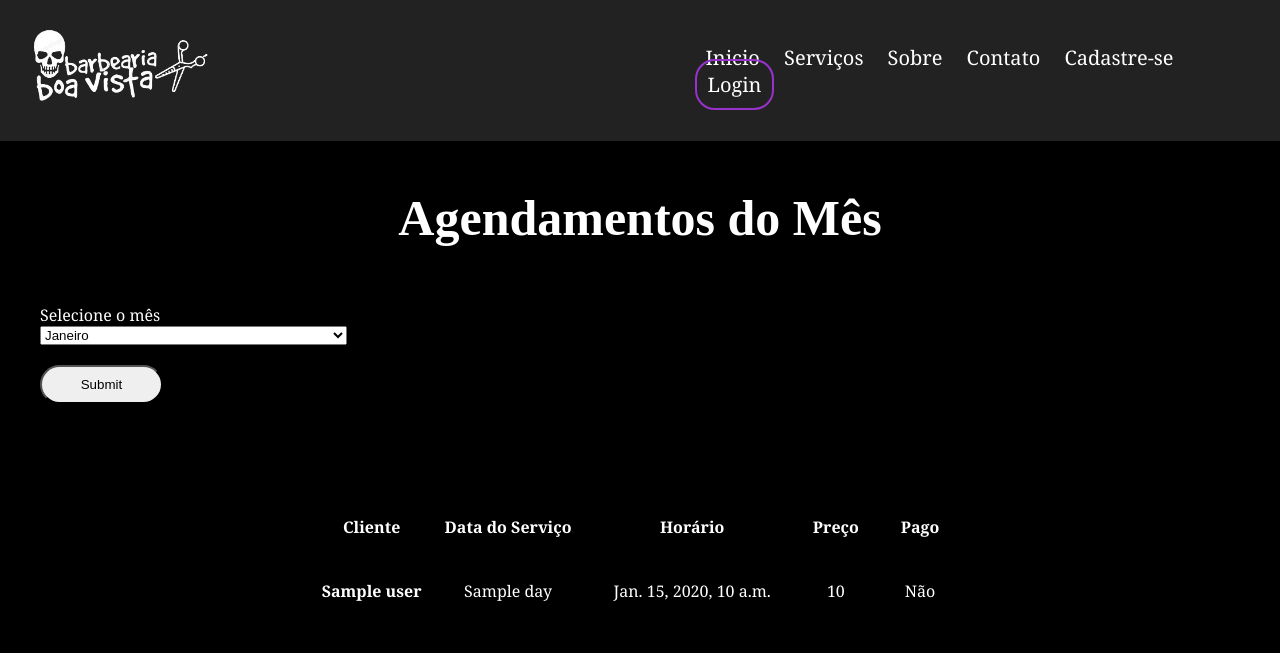
After one commit to ericsanto/dockerizing_webapp_django_aws, a Django app: template home/templates/scheduling_to_month.html in a window 1280 px wide. The commit adds this page. Shown: the top 653 px of the page. Run offline with Django 5.2, Linux system fonts and the light colour scheme; the template is opened without the code that fills it: most values are stand-ins (such as "Sample title", 1, 10 or a date in 2020); some libraries are stand-ins or nearby versions; some web fonts are replaced.

Commit message:
atualização

```diff
--- a/home/admin.py
+++ b/home/admin.py
@@ -15,5 +15,3 @@ admin.site.register(Scheduling, SchedulingAdmin)
 admin.site.register(BarbersTeam, BarbersTeamAdmin)
 admin.site.register(Portfolio)
 admin.site.register(Finance)
-admin.site.register(Carrousel)
-admin.site.register(Pix)
--- a/home/forms.py
+++ b/home/forms.py
@@ -3,7 +3,6 @@ from django import forms
 from .models import *
 from django.forms import ValidationError
 from datetime import date
-import phonenumbers
 
 
 class ServiceCreateForm(forms.ModelForm):
--- a/home/static/css/style.css
+++ b/home/static/css/style.css
@@ -584,6 +584,10 @@ p {
   justify-content: center;
 
 }
+
+.total-value-finance {
+  text-align: center;
+}
 /* FIM DA PÁGINA 'finances.html' */
 
 
@@ -909,3 +913,29 @@ input.input-form-login:hover {
 a.a-password-reset:hover {
   color: #222222;
 }
+
+div.form-month {
+  display: flex;
+  max-width: 60%;
+}
+
+.form-month-form {
+  width: 40%;
+  margin: 40px;
+}
+
+select#selct-form {
+  margin-bottom: 20px;
+}
+
+.btn-form-month {
+  width: 40%;
+  padding: 10px;
+}
+
+.btn-form-month:hover {
+  background-color: rgb(153,50,204);
+  color: white;
+  cursor: pointer;
+  transition: 0.3s all;
+}
--- a/home/templates/finances.html
+++ b/home/templates/finances.html
@@ -25,7 +25,7 @@
     <tbody>
       {% for finance in finances_objects %}
       <tr>
-        <th scope="row">{{finance.scheduling.user}}</th>
+        <th scope="row">{{ finance.scheduling.user}}</th>
         <td class="th"> {{ finance.scheduling.day }}</td>
         <td class="th">{{ finance.scheduling.get_time_display }}</td>
         <td class="th">{{ finance.scheduling.service.price }}</td>
@@ -44,7 +44,8 @@
 
     <h4>Total: R$ {{finance.total_value}}</h4>
     <h4>Maior valor de Serviço: R$ {{finance.max_price}}</h4>
-
+    <h4>Total de agendamentos do atual: {{scheduling.count_scheduling}}</h4>
+    <h4>Total de agendamentos do atual: {{scheduling.count_scheduling_for_users}}</h4>
   </div>
 {% endblock %}
 
--- /dev/null
+++ b/home/templates/scheduling_to_month.html
@@ -0,0 +1,68 @@
+{% extends "finances.html" %}
+
+
+{% block content %}
+
+  <div class="title-h2">
+    <h2 class="title">Agendamentos do Mês</h2>
+  </div>
+
+  <div class="form-month">
+    <form action="." method="GET" class="form-month-form">
+      <label for="selct-form">Selecione o mês</label>
+      <select name="month" id="selct-form">
+        <option value="1">Janeiro</option>
+        <option value="2">Fevereiro</option>
+        <option value="3">Março</option>
+        <option value="4">Abril</option>
+        <option value="5">Março</option>
+        <option value="6">Junho</option>
+        <option value="7">Julho</option>
+        <option value="8">Agosto</option>
+        <option value="9">Setembro</option>
+        <option value="10">Outubro</option>
+        <option value="11">Novembro</option>
+        <option value="12">Dezembro</option>
+
+      </select>
+      <input type="submit" class="btn-form-month">
+    </form>
+  </div>
+
+
+
+  <div class="container-all-schedulings ">
+
+    <table id="table">
+
+    <thead class="thead">
+      <tr>
+        <th scope="col" class="th">Cliente</th>
+        <th scope="col" class="th">Data do Serviço</th>
+        <th scope="col" class="th">Horário</th>
+        <th scope="col" class="th">Preço</th>
+        <th scope="col" class="th">Pago</th>
+      </tr>
+    </thead>
+    <tbody>
+
+
+      {% for scheduling in scheduling_to_month %}
+      <tr>
+        <th scope="row">{{scheduling.user}}</th>
+        <td class="th"> {{ scheduling.day }}</td>
+        <td class="th">{{ scheduling.get_time_display }}</td>
+        <td class="th">{{ scheduling.service.price }}</td>
+        {% if scheduling.paid %}
+        <td class="th">Sim</td>
+        {% else %}
+        <td class="th">Não</td>
+        {% endif %}
+      </tr>
+
+      {% endfor %}
+    </tbody>
+    </table>
+  </div>
+
+{% endblock %}
--- a/home/urls.py
+++ b/home/urls.py
@@ -18,6 +18,6 @@ urlpatterns = [
     path('portfolio/', PortfolioListView.as_view(), name='portfolio'),
     path('restrict/finances/', FinanceListView.as_view(), name='finances'),
     path('scheduling_to_day/', SchedulingToDay.as_view(), name='scheduling_to_day'),
-    path('pat_to_pix/<int:pk>/', PayToPixListView.as_view(), name='pay_to_pix')
+    path('scheduling_to_month/', SchedulingToMonth.as_view(), name='scheduling_to_month'),
 
 ]
```
Also changed, not shown: home/models.py (+14 -39 lines), home/views.py (+28 -7 lines), home/migrations/0028_scheduling_paid.py (added), media/serviços/vetor_barba.jpg, media/serviços/vetor_sobrancelha.jpg.
